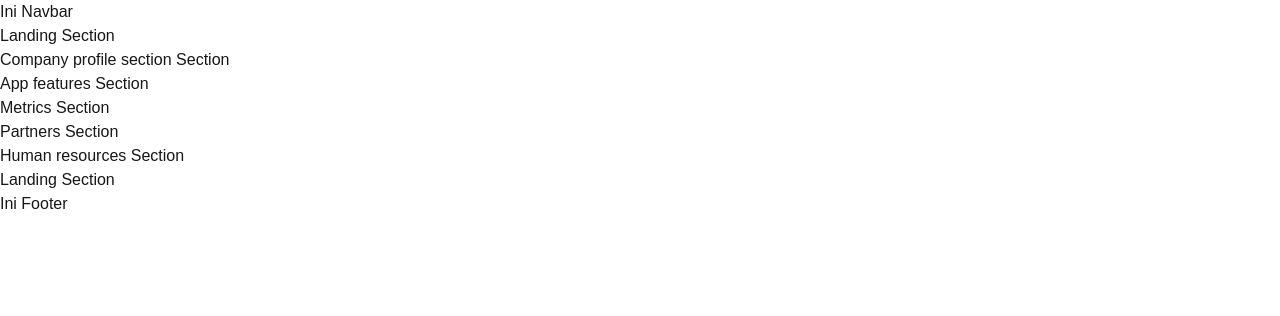
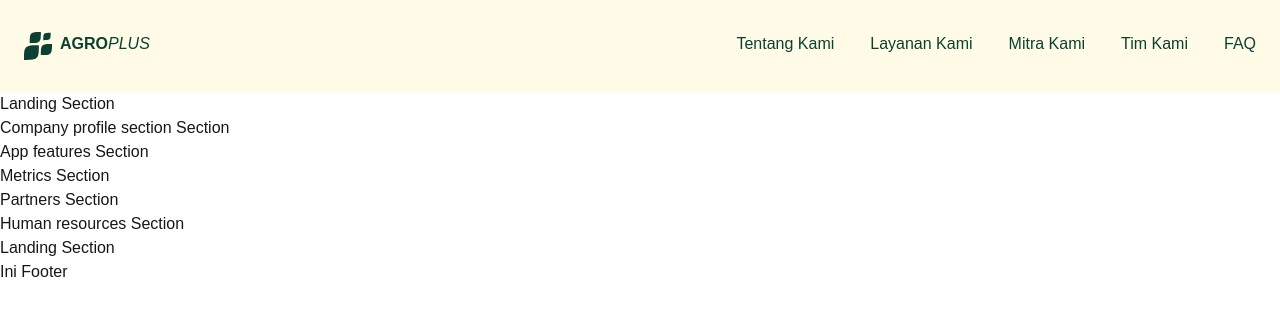
Before and after one commit to agroplus-id/www, a Next.js app: page / in a window 1280 px wide. Shown: the top 316 px of the page. Built offline with nearby package versions, Linux system fonts and the light colour scheme; a web font is replaced by a local one.

Commit message:
Create Navbar component

```diff
--- a/components/Navbar.tsx
+++ b/components/Navbar.tsx
@@ -1,3 +1,30 @@
+"use client"
+
+import Image from "next/image";
+import LogoMono from "./icons/LogoMono";
+import { useState } from "react";
+
 export default function Navbar() {
-    return (<h1>Ini Navbar</h1>)
+  let [transparent, setTransparent] = useState(false);
+
+  return (
+    <div className={`flex w-full px-6 py-8 justify-center ${!transparent ? "bg-primary-1 text-primary-2" : "text-primary-1"}`}>
+      <div className="flex w-full max-w-7xl">
+        <div id="logo" className="space gap-2 flex flex-row">
+          <LogoMono className={`size-7`} />
+          <h1>
+            <span className="font-black">AGRO</span>
+            <span className="font-normal italic">PLUS</span>
+          </h1>
+        </div>
+        <div id="navigation" className="flex flex-grow justify-end flex-row gap-9">
+            <a href="#">Tentang Kami</a>
+            <a href="#">Layanan Kami</a>
+            <a href="#">Mitra Kami</a>
+            <a href="#">Tim Kami</a>
+            <a href="#">FAQ</a>
+        </div>
+      </div>
+    </div>
+  );
 }
--- /dev/null
+++ b/components/icons/LogoMono.tsx
@@ -0,0 +1,33 @@
+export default function LogoMono({
+  color = 'currentColor',
+  size = 24,
+  className = '',
+  ...props
+}) {
+  return (
+    <svg
+      width="28"
+      height="28"
+      viewBox="0 0 28 28"
+      fill="none"
+      xmlns="http://www.w3.org/2000/svg"
+    >
+      <path
+        d="M5.70319 11.1348C5.70319 5.875 5.70319 3.24509 7.32969 1.62254C8.95619 0 11.5925 0 16.8652 0V0V0C16.8652 5.25982 16.8652 7.88973 15.2387 9.51228C13.6122 11.1348 10.9758 11.1348 5.70319 11.1348V11.1348V11.1348Z"
+        fill={color}
+      />
+      <path
+        d="M0 28.0001C0 20.9828 0 17.4741 2.16471 15.3094C4.32942 13.1447 7.83811 13.1447 14.8555 13.1447V13.1447V13.1447C14.8555 20.162 14.8555 23.6707 12.6908 25.8354C10.5261 28.0001 7.01737 28.0001 0 28.0001V28.0001V28.0001Z"
+        fill={color}
+      />
+      <path
+        d="M19.228 8.17484C19.228 4.65974 19.228 2.90219 20.3123 1.81785C21.3966 0.733521 23.1542 0.733521 26.6693 0.733521V0.733521V0.733521C26.6693 4.24862 26.6693 6.00617 25.585 7.09051C24.5006 8.17484 22.7431 8.17484 19.228 8.17484V8.17484V8.17484Z"
+        fill={color}
+      />
+      <path
+        d="M16.8652 23.0298C16.8652 17.77 16.8652 15.1401 18.4877 13.5176C20.1103 11.895 22.7402 11.895 28 11.895V11.895V11.895C28 17.1548 28 19.7848 26.3775 21.4073C24.7549 23.0298 22.125 23.0298 16.8652 23.0298V23.0298V23.0298Z"
+        fill={color}
+      />
+    </svg>
+  );
+}
```
